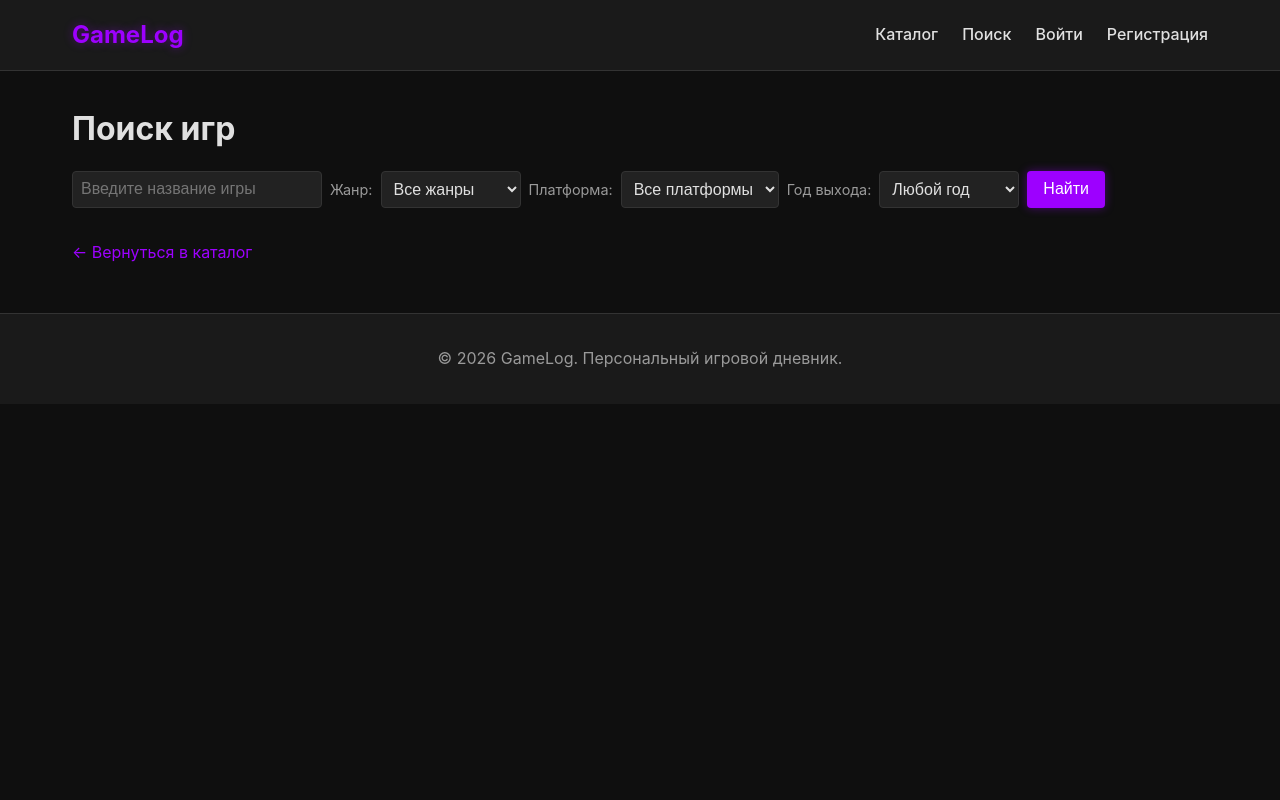
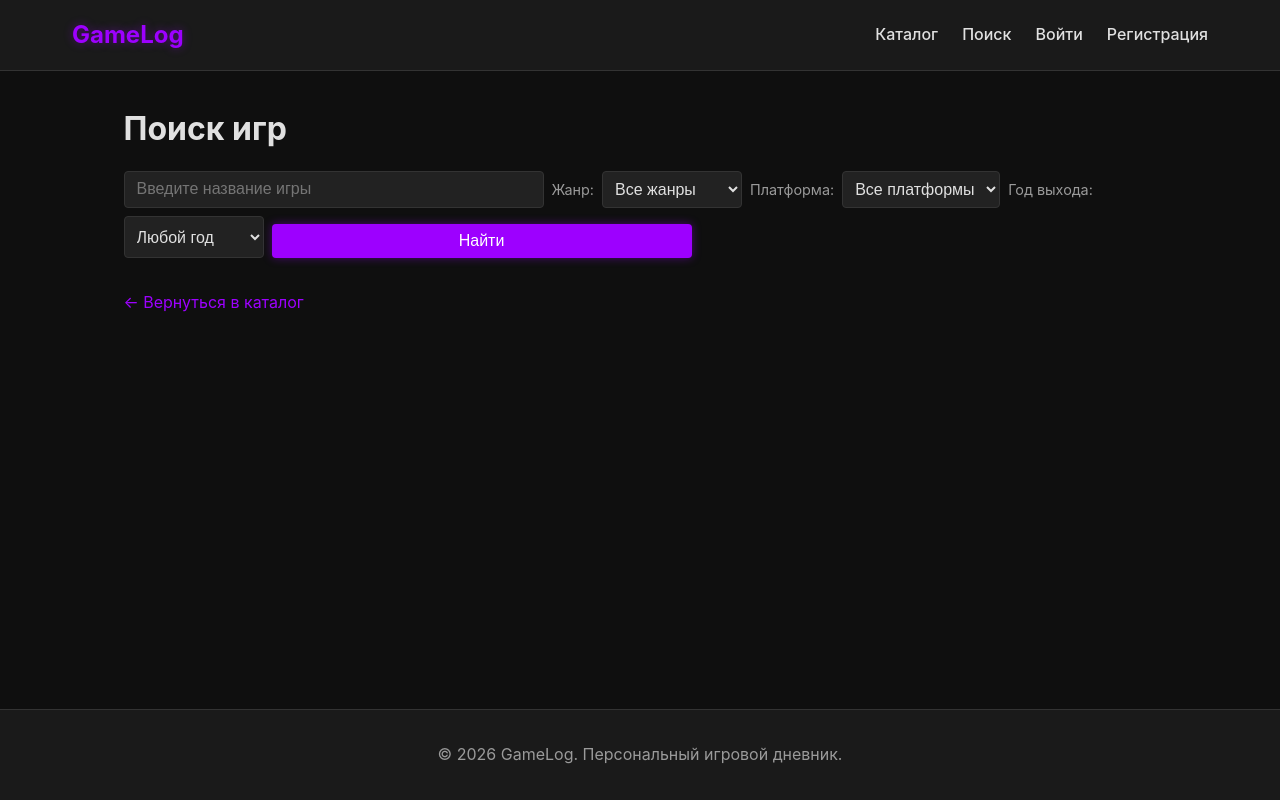
Before and after one commit to tautiy/GameLog, a Django app: page /search/ in a window 1280 px wide. Run offline with Django 5.2, Linux system fonts and the light colour scheme; data that the repository does not hold is empty.

Commit message:
fix: even form fields and sticky footer
- Make username/password inputs equal width and aligned
- Sticky footer at bottom of page using flexbox

```diff
--- a/gamelog/static/css/style.css
+++ b/gamelog/static/css/style.css
@@ -346,3 +346,59 @@ form label {
     padding: 3rem;
     color: var(--graphite-text-muted);
 }
+/* ---- Sticky footer & flex layout ---- */
+body {
+    display: flex;
+    flex-direction: column;
+    min-height: 100vh;
+}
+
+main {
+    flex: 1;
+}
+
+footer {
+    margin-top: auto;
+}
+
+/* ---- Even form fields ---- */
+form p {
+    display: flex;
+    flex-direction: column;
+    gap: 0.4rem;
+    margin-bottom: 1rem;
+}
+
+form label {
+    font-size: 0.9rem;
+    color: var(--graphite-text-muted);
+    text-align: left;
+}
+
+form input[type="text"],
+form input[type="password"],
+form input[type="email"] {
+    width: 100%;
+    max-width: 420px;
+    padding: 0.55rem 0.75rem;
+    font-size: 1rem;
+    border: 1px solid var(--graphite-border);
+    border-radius: 4px;
+    background-color: var(--graphite-card);
+    color: var(--graphite-text);
+    box-sizing: border-box;
+}
+
+form input[type="text"]:focus,
+form input[type="password"]:focus,
+form input[type="email"]:focus {
+    outline: none;
+    border-color: var(--electric-purple);
+    box-shadow: 0 0 8px var(--electric-purple-glow);
+}
+
+form button[type="submit"] {
+    width: 100%;
+    max-width: 420px;
+    margin-top: 0.5rem;
+}
```
Also changed, not shown: gamelog/games/templates/games/base.html (line endings or trailing spaces).
